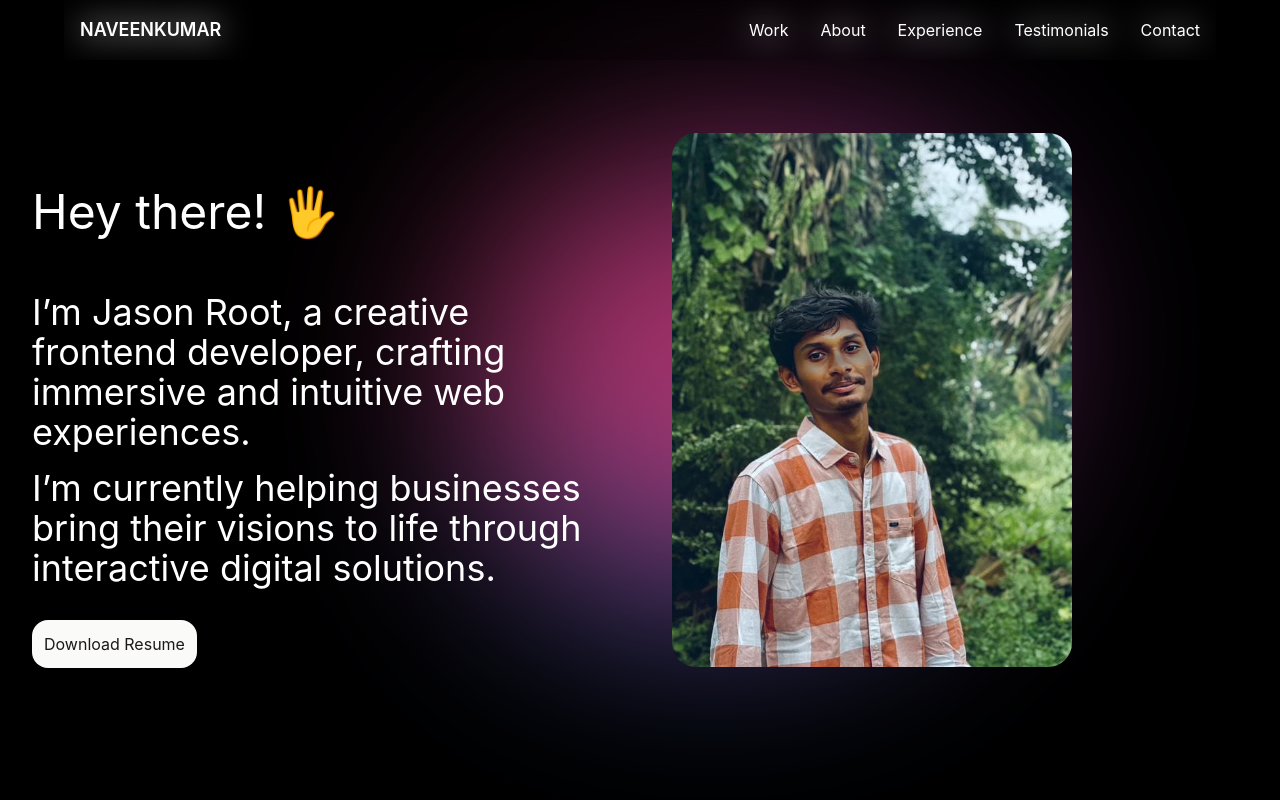
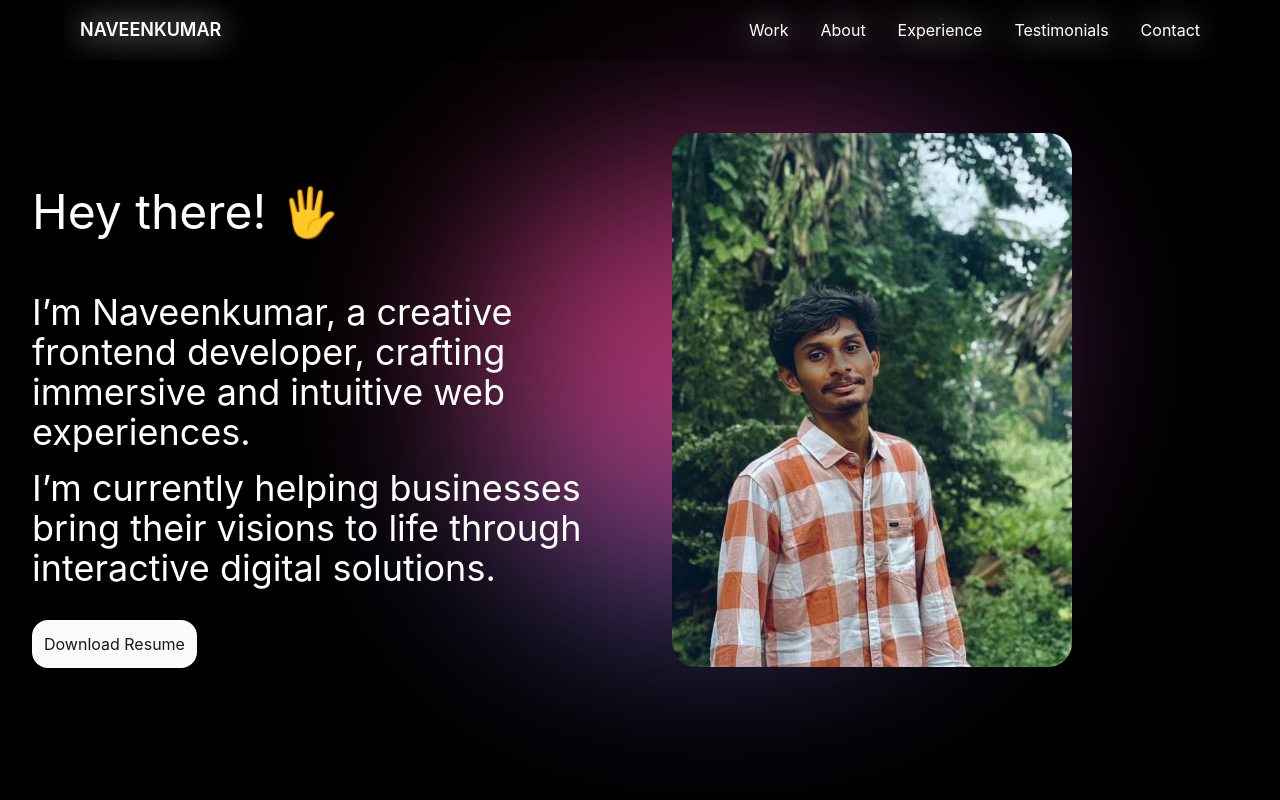
Before and after one commit to naveenkumar13-gif/portfolio, a React (Create React App) app: page / in a window 1280 px wide. Shown: the top 800 px of the page. Built offline with nearby package versions, Linux system fonts and the light colour scheme.

Commit message:
error modified

```diff
--- a/src/components/about/index.js
+++ b/src/components/about/index.js
@@ -1,5 +1,5 @@
 import React from "react";
-import { ABOUT_CONTENT } from "../../constants";
+import { ABOUT_CONTENT } from "../../data";
 import { motion } from "motion/react";
 
 function index() {
--- a/src/components/contact/index.js
+++ b/src/components/contact/index.js
@@ -1,6 +1,6 @@
 import React from "react";
 import { motion } from "motion/react";
-import { CONTACT_CONTENT } from "../../constants";
+import { CONTACT_CONTENT } from "../../data";
 function index() {
   const textVariants = {
     hidden: { opacity: 0, y: 20 },
--- a/src/components/experience/index.js
+++ b/src/components/experience/index.js
@@ -1,6 +1,6 @@
 import React from "react";
 import { motion } from "motion/react";
-import { EXPERIENCES } from "../../constants";
+import { EXPERIENCES } from "../../data";
 
 function index() {
   const containerVariants = {
--- a/src/components/hero/index.js
+++ b/src/components/hero/index.js
@@ -1,6 +1,6 @@
 import React from "react";
 import { motion } from "motion/react";
-import { HERO_CONTENT } from "../../constants";
+import { HERO_CONTENT } from "../../data";
 import nk from "../../assets/nk.jpeg";
 
 function index() {
--- a/src/components/navBar/index.js
+++ b/src/components/navBar/index.js
@@ -1,5 +1,5 @@
 import React, { useState } from "react";
-import { LINKS } from "../../constants";
+import { LINKS } from "../../data";
 import { motion } from "motion/react";
 
 function NavBar() {
--- a/src/components/project/index.js
+++ b/src/components/project/index.js
@@ -1,6 +1,6 @@
 import React from "react";
 import { motion } from "motion/react";
-import { PROJECTS } from "../../constants";
+import { PROJECTS } from "../../data";
 import { delay } from "motion";
 
 function index() {
--- a/src/components/testimonial/index.js
+++ b/src/components/testimonial/index.js
@@ -1,6 +1,6 @@
 import React from "react";
 import { motion } from "motion/react";
-import { TESTIMONIALS } from "../../constants";
+import { TESTIMONIALS } from "../../data";
 
 function index() {
   const childVariants = {
--- a/src/constants/index.js
+++ b/src/data/index.js
@@ -23,7 +23,7 @@ export const LINKS = [
 export const HERO_CONTENT = {
   greeting: "Hey there! 🖐️",
   introduction:
-    "I’m Jason Root, a creative frontend developer, crafting immersive and intuitive web experiences.",
+    "I’m Naveenkumar, a creative frontend developer, crafting immersive and intuitive web experiences.",
   description:
     "I’m currently helping businesses bring their visions to life through interactive digital solutions.",
   resumeLinkText: "Download Resume",
```
